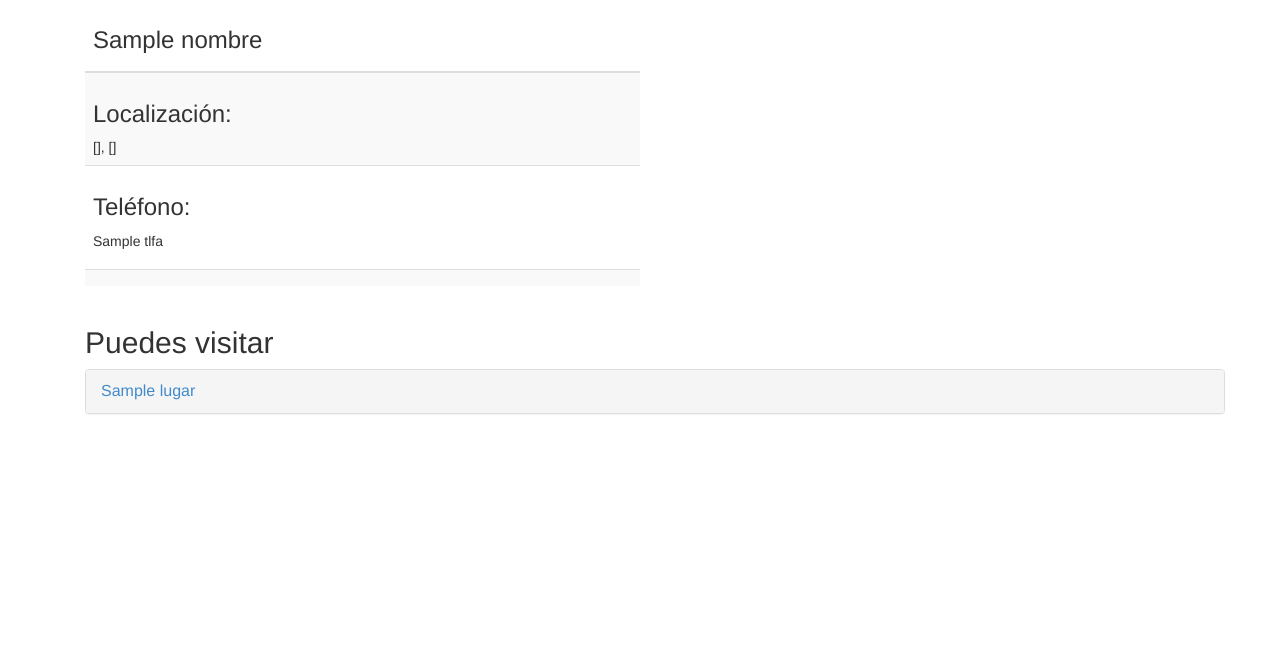
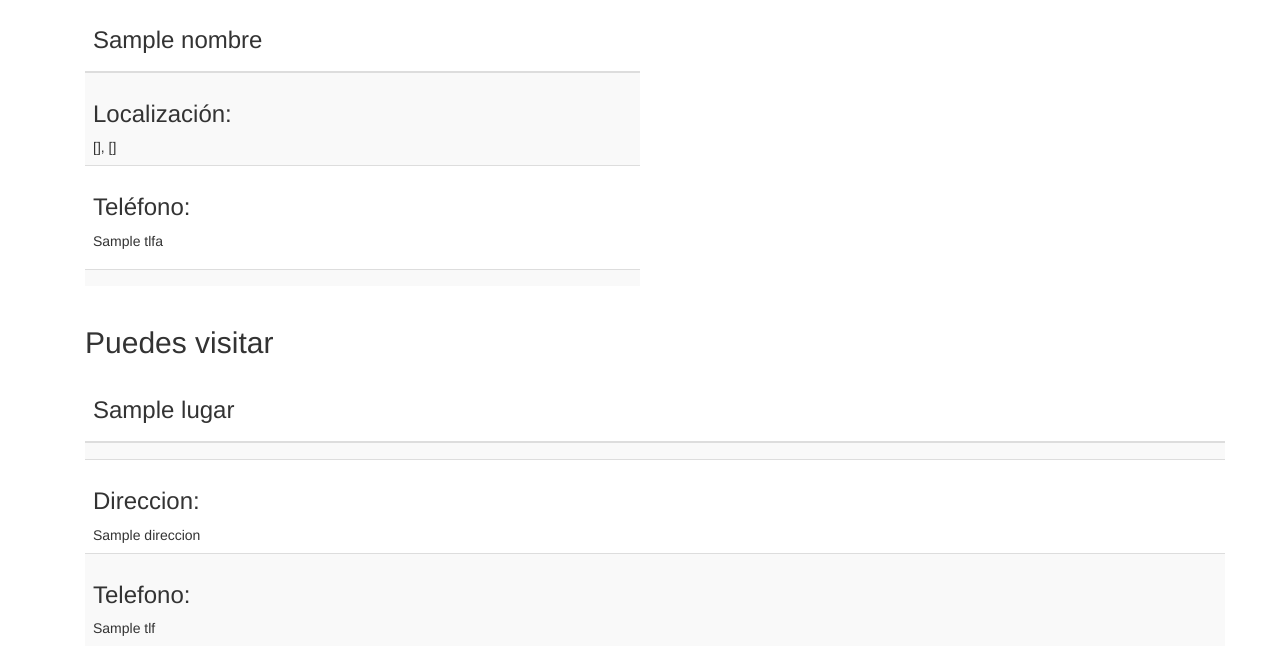
Before and after one commit to DracoYue/conoce-tenerife-norte, a Django app: template ctn/templates/municipios/municipios_info.html in a window 1280 px wide. Shown: the part 179-845 px from the top of the page. Before the commit the page ends 593 px from the top, so only its background shows below. Run offline with Django 3.2, Linux system fonts and the light colour scheme; the template is opened without the code that fills it: most values are stand-ins (such as "Sample title", 1, 10 or a date in 2020); some libraries are stand-ins or nearby versions.

Commit message:
Mostrar Lugares

```diff
--- a/ctn/templates/municipios/municipios_info.html
+++ b/ctn/templates/municipios/municipios_info.html
@@ -37,7 +37,6 @@
 			                    <thead>
 			                        <tr>
 			                            <th>
-                                            <p>
                                                 <h3>{{ nombre }}</h3>
                                         </th>
                                     </tr>
@@ -119,20 +118,52 @@
                     <div class="row clearfix">
                         <div class="col-md-12 column">
                         <h2> Puedes visitar </h2>
-                            <div class="panel-group" id="panel-386779">
                             {% for i in lugar%}
-                            <div class="panel panel-default">
-                                <div class="panel-heading">
-                                    <a class="panel-title collapsed" data-toggle="collapse" data-parent="#panel-386779" href="#panel-element-{{ i.id }}"> {{ i }} </a>
-                                </div>
-                                <div id="panel-element-{{ i.id }}" class="panel-collapse collapse">
-                                    <div class="panel-body">
-                                        <h3>Tipo:</h3><h5>{{ i.Tipo }}</h5>
-                                        <h3>Telefono: </h3><h5>{{ i.Tlf }}</h5>
-                                        <h3>Direccion: </h3><h5>{{ i.Direccion }}</h5>
-                                    </div>
-                                </div>
-                            </div>
+                                <table class="table table-striped">
+                                    <thead>
+                                        <tr>
+                                            <th>
+                                                    <h3>{{ i }}</h3>
+                                            </th>
+                                        </tr>
+                                    </thead>
+                                    <tbody>
+                                        <tr>
+                                            <td>
+                                                {% if i.Tipo == 'MU' %}
+                                                <h3>Tipo:</h3> Museo
+                                                {% endif %}
+                                                {% if i.Tipo == 'PL' %}
+                                                <h3>Tipo:</h3> Playa
+                                                {% endif %}
+                                                {% if i.Tipo == 'TE' %}
+                                                <h3>Tipo:</h3> Teatro
+                                                {% endif %}
+                                                {% if i.Tipo == 'CI' %}
+                                                <h3>Tipo:</h3> Cine
+                                                {% endif %}
+                                                {% if i.Tipo == 'NA' %}
+                                                <h3>Tipo:</h3> Naturaleza
+                                                {% endif %}
+                                                {% if i.Tipo == 'ED' %}
+                                                <h3>Tipo:</h3> Edificios
+                                                {% endif %}
+                                            </td>
+                                        </tr>
+                                           <tr>
+                                            <td>
+                                                <h3>Direccion: </h3> {{ i.Direccion }}
+                                            </td>
+                                        </tr>
+                                         <tr>
+                                            <td>
+                                                {% if i.Tlf != 0 %}
+                                                    <h3>Telefono: </h3> {{ i.Tlf }}
+                                                {% endif %}
+                                            </td>
+                                        </tr>
+                                    </tbody>
+                                </table>
                             {% endfor %}
                         </div>
                         </div>
```
